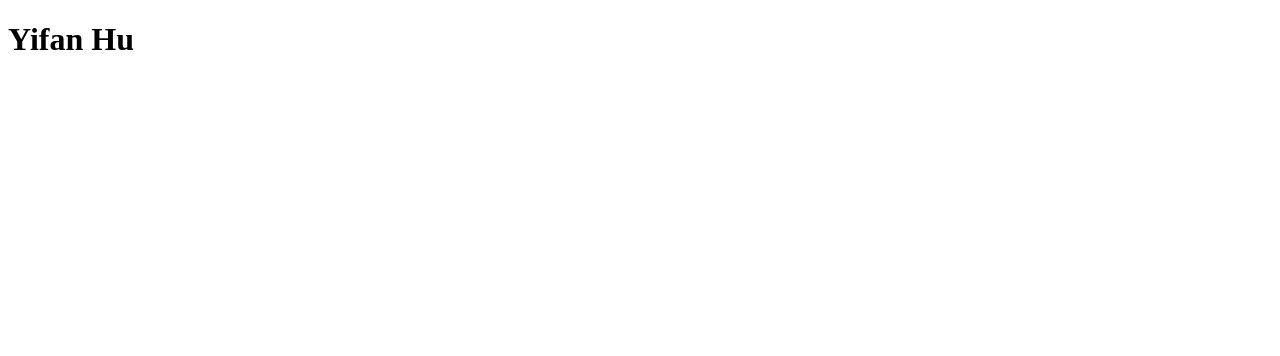
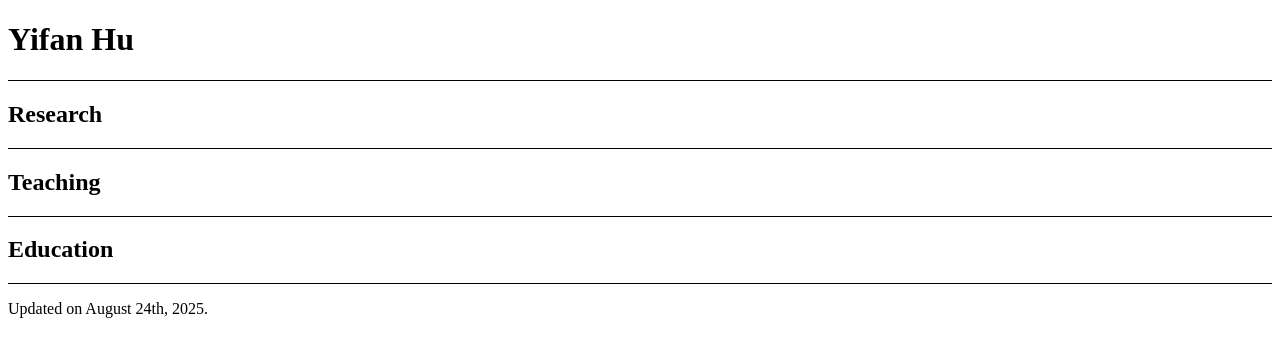
Before and after one commit to yhu1729/yhu1729.github.io, a plain HTML site: page index.html in a window 1280 px wide. Drawn offline with Linux system fonts and the light colour scheme.

Commit message:
add sections

```diff
--- a/index.html
+++ b/index.html
@@ -3,9 +3,23 @@
   <head>
     <meta charset="utf-8" />
     <meta name="viewport" content="width=device-width" />
-    <title>Yifan Hu | Home</title>
+    <title>Yifan Hu</title>
+    <style>
+hr {
+  border: none;
+  border-top: 1px solid #000000;
+}
+    </style>
   </head>
   <body>
     <h1>Yifan Hu</h1>
+    <hr />
+    <h2>Research</h2>
+    <hr />
+    <h2>Teaching</h2>
+    <hr />
+    <h2>Education</h2>
+    <hr />
+    <div><p>Updated on August 24th, 2025.</p></div>
   </body>
 </html>
```
